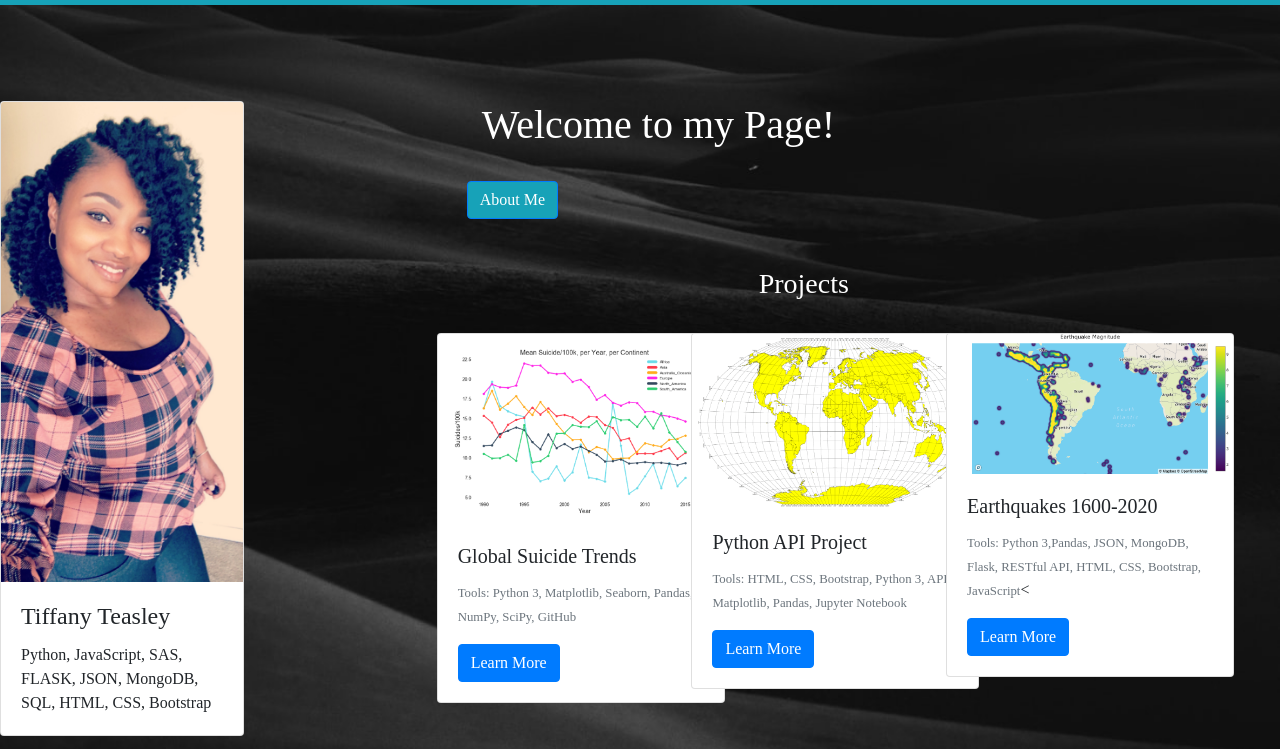
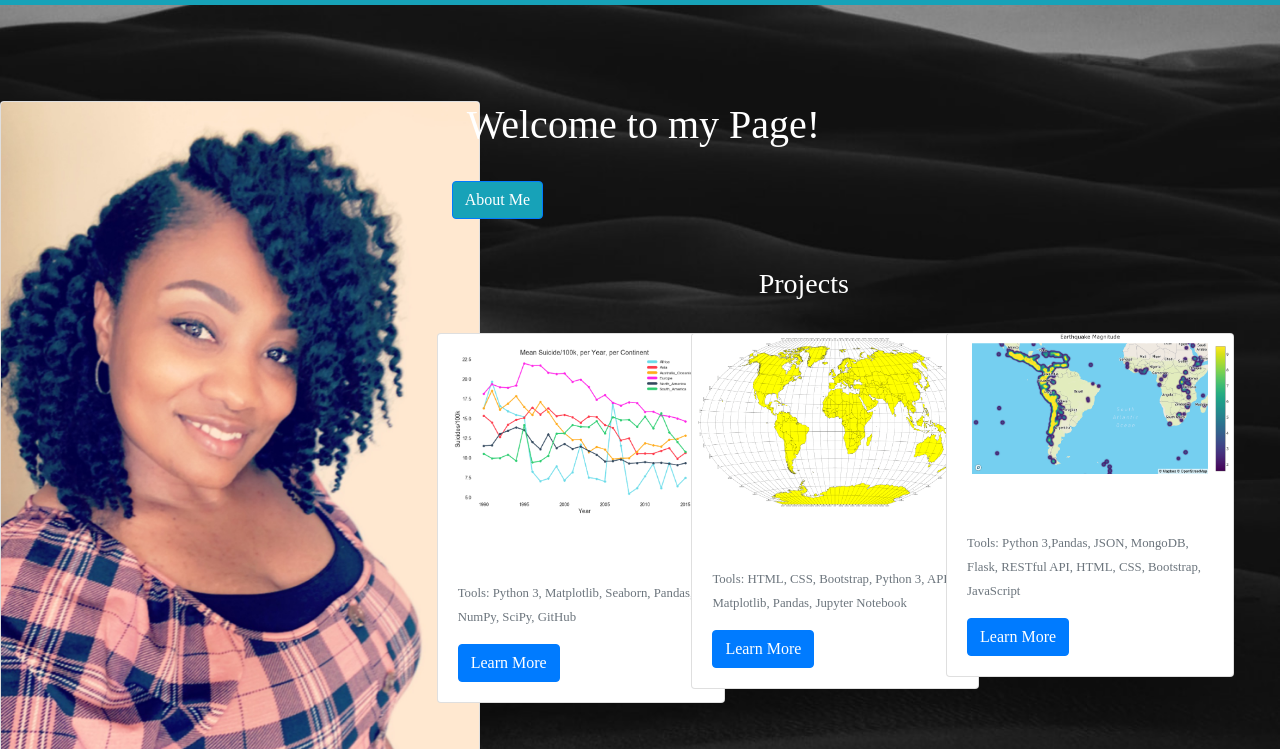
Before and after one commit to mathluva/mathluva.github.io, a plain HTML site: page index.html in a window 1280 px wide. Shown: the part 51-800 px from the top of the page. Drawn offline with nearby package versions, Linux system fonts and the light colour scheme; a web font is replaced by a local one.

Commit message:
change layout

```diff
--- a/index.html
+++ b/index.html
@@ -41,7 +41,7 @@ background-size: cover;">
     </div> -->
   <div class="row">
       <div class="col-md-4">
-        <div class="card" style="width:60%" >
+        <div class="card" style="width: 30rem;;" >
           <img class="card-img-top" src="static/resources/IMG_7347.jpg" alt="Card image" style="width:100%">
           <div class="card-body">
             <h4 class="card-title center">Tiffany Teasley</h4>
@@ -51,13 +51,13 @@ background-size: cover;">
         </div>
       </div>
       <div class="col-md-7" >
-        <div class="row">
+        <div class="row infoBox">
           <div class="col-md-12">
-            <div class="container">
-              <div class="col-md-12 projectBox" style="color:white;">
+            <!-- <div class="container"> -->
+              <div class="col-md-12" style="color:white;">
                 <h1 class="motion-path-demo el col-md ml3 justify-content-center">Welcome to my Page!</h1>
                 <br>
-              <button type="button" class="btn bg-info btn-primary" data-toggle="collapse" data-target="#demo">About Me</button>
+              <button type="button" class="btn bg-info justify-content-center btn-primary" data-toggle="collapse" data-target="#demo">About Me</button>
               <div id="demo" class="collapse" style="color:white;">
                 <br>
               <p>I am a motivated and accomplished professional with a solid background in mathematics and education seeking to excel in a position within the industry.</p>
@@ -72,8 +72,8 @@ background-size: cover;">
           </div>
         </div>
 
-        <!-- <div class="col-md-12 projectBox" style="color:white;">
-            <h1 class="motion-path-demo el col-md ml3 justify-content-center">Welcome to my Page!</h1> -->
+        <div class="col-md-12 projectBox" style="color:white;">
+            <!-- <h1 class="motion-path-demo el col-md ml3 justify-content-center">Welcome to my Page!</h1> -->
             <br>
             <br>
             <h3 class="d-flex justify-content-center" style="color:white;">Projects</h3>
```
